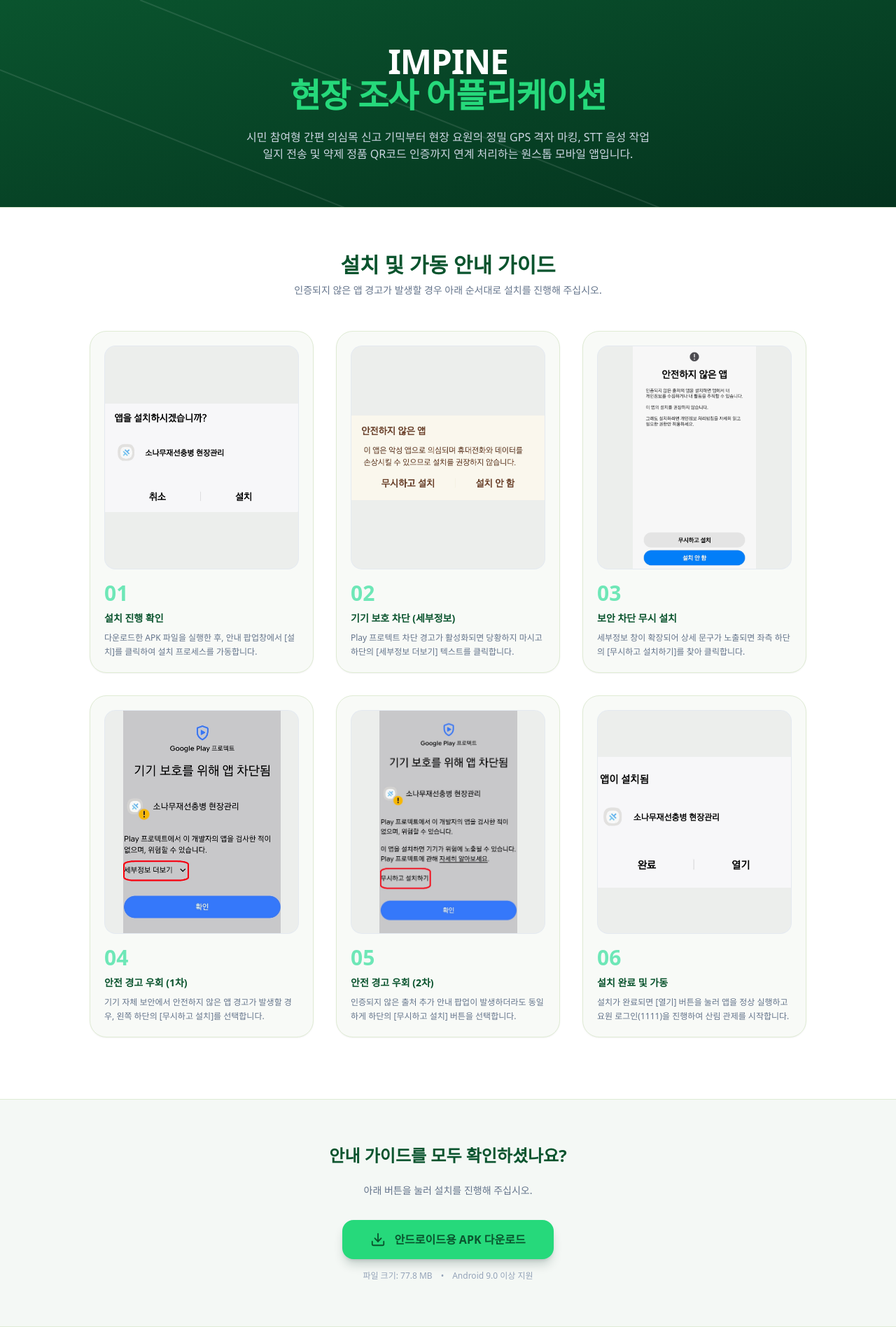
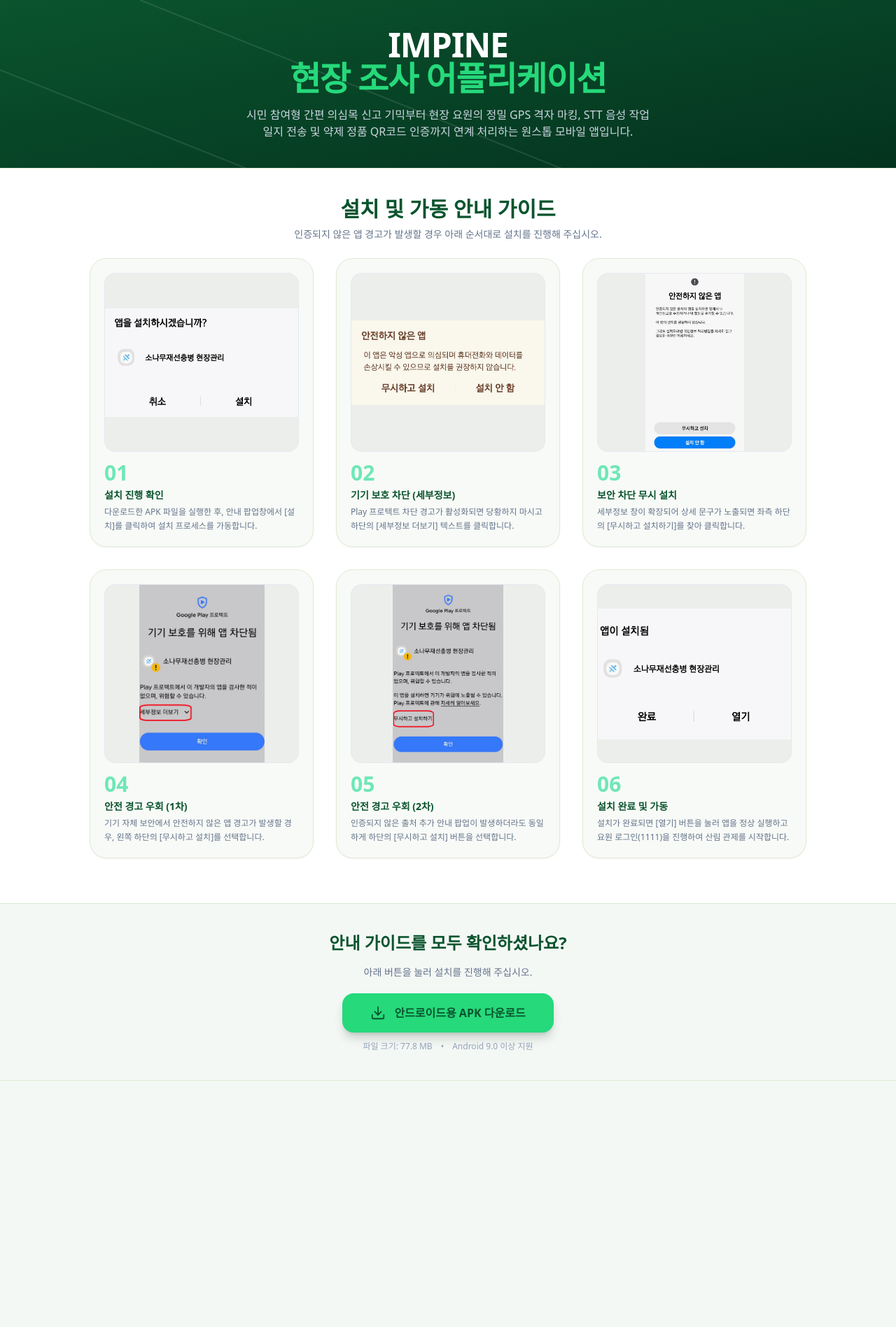
Before and after one commit to jaeny1004/APP_RELEASE, a React (Vite) app: page / in a window 1280 px wide. Shown: the whole page at 70% size. After the commit the page ends 1545 px from the top, so only its background shows below. Built offline with nearby package versions, Linux system fonts and the light colour scheme.

Commit message:
Add files via upload

```diff
--- a/src/App.tsx
+++ b/src/App.tsx
@@ -77,7 +77,7 @@ export default function App() {
     <div className="min-h-screen flex flex-col justify-between">
 
 
-      <header className="bg-gradient-to-br from-[#0a542e] to-[#04331e] text-white py-16 px-6 relative overflow-hidden">
+      <header className="bg-gradient-to-br from-[#0a542e] to-[#04331e] text-white py-10 px-6 relative overflow-hidden">
         <div className="absolute inset-0 opacity-10 pointer-events-none">
           <svg className="w-full h-full" xmlns="http://www.w3.org/2000/svg">
             <line x1="0" y1="100" x2="1000" y2="500" stroke="white" strokeWidth="2"/>
@@ -85,9 +85,7 @@ export default function App() {
           </svg>
         </div>
 
-        <div className="max-w-3xl mx-auto text-center space-y-6 relative z-10">
-
-
+        <div className="max-w-3xl mx-auto text-center space-y-4 relative z-10">
           <h1 className="text-3xl md:text-5xl font-black leading-tight tracking-tight">
             {DOWNLOAD_CONFIG.appName} <br />
             <span className="text-primary">{DOWNLOAD_CONFIG.appSubtitle}</span>
@@ -100,8 +98,8 @@ export default function App() {
       </header>
 
 
-      <section className="bg-white border-t border-[#dfebd4] py-16 px-6 w-full overflow-hidden">
-        <div className="max-w-5xl mx-auto space-y-12">
+      <section className="bg-white border-t border-[#dfebd4] py-10 px-6 w-full overflow-hidden">
+        <div className="max-w-5xl mx-auto space-y-6">
           <div className="text-center space-y-2">
             <h2 className="text-2xl md:text-3xl font-black text-darkgreen">설치 및 가동 안내 가이드</h2>
             <p className="text-sm text-slate-500">인증되지 않은 앱 경고가 발생할 경우 아래 순서대로 설치를 진행해 주십시오.</p>
@@ -116,9 +114,9 @@ export default function App() {
                 key={index}
                 className="w-[280px] shrink-0 snap-center bg-[#f8faf7] border border-[#dfebd4] rounded-3xl p-5 flex flex-col justify-between shadow-sm hover:shadow-md transition-shadow duration-200 md:w-auto md:shrink-0"
               >
-                <div className="space-y-4">
+                <div className="space-y-3">
                   <div
-                    className="w-full h-80 bg-slate-100 rounded-2xl overflow-hidden border border-slate-200/80 flex items-center justify-center relative bg-no-repeat bg-center"
+                    className="w-full h-64 bg-slate-100 rounded-2xl overflow-hidden border border-slate-200/80 flex items-center justify-center relative bg-no-repeat bg-center"
                     style={{
                       backgroundImage: `url(${stepItem.imgUrl})`,
                       backgroundSize: 'contain',
@@ -127,7 +125,7 @@ export default function App() {
                   >
                     <div className="absolute inset-0 bg-black/[0.02]"></div>
                   </div>
-                  <div className="space-y-2">
+                  <div className="space-y-1">
                     <div className="text-3xl font-black text-emerald-300">{stepItem.step}</div>
                     <h4 className="text-sm font-black text-darkgreen">{stepItem.title}</h4>
                     <p className="text-xs text-slate-500 leading-relaxed">{stepItem.desc}</p>
@@ -139,15 +137,16 @@ export default function App() {
         </div>
       </section>
 
-      <section className="bg-[#f4f8f5] py-16 px-6 w-full text-center border-t border-b border-[#dfebd4]">
-        <div className="max-w-xl mx-auto space-y-6">
+
+      <section className="bg-[#f4f8f5] py-10 px-6 w-full text-center border-t border-b border-[#dfebd4]">
+        <div className="max-w-xl mx-auto space-y-4">
           <h3 className="text-xl md:text-2xl font-black text-darkgreen">
             안내 가이드를 모두 확인하셨나요?
           </h3>
           <p className="text-xs md:text-sm text-slate-500 leading-relaxed max-w-md mx-auto">
             아래 버튼을 눌러 설치를 진행해 주십시오.
           </p>
-          <div className="flex flex-col items-center justify-center gap-4 pt-2">
+          <div className="flex flex-col items-center justify-center gap-3 pt-1">
             <button
               onClick={handleDownloadTrigger}
               className="w-full sm:w-auto bg-primary hover:bg-[#1ebd68] text-darkgreen font-black px-10 py-4 rounded-2xl flex items-center justify-center gap-3 transition-colors duration-200 shadow-lg shadow-emerald-950/20 text-base"
```
